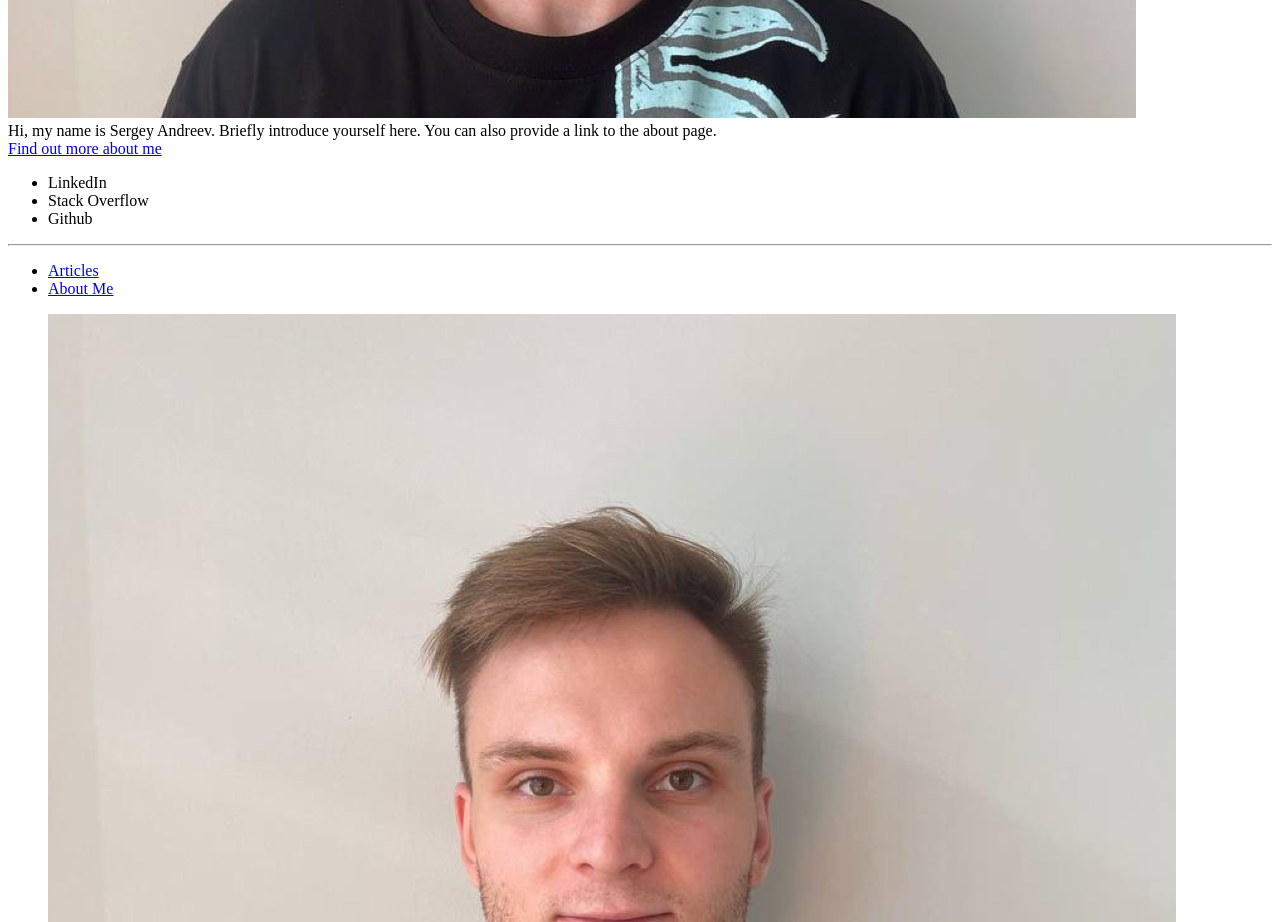
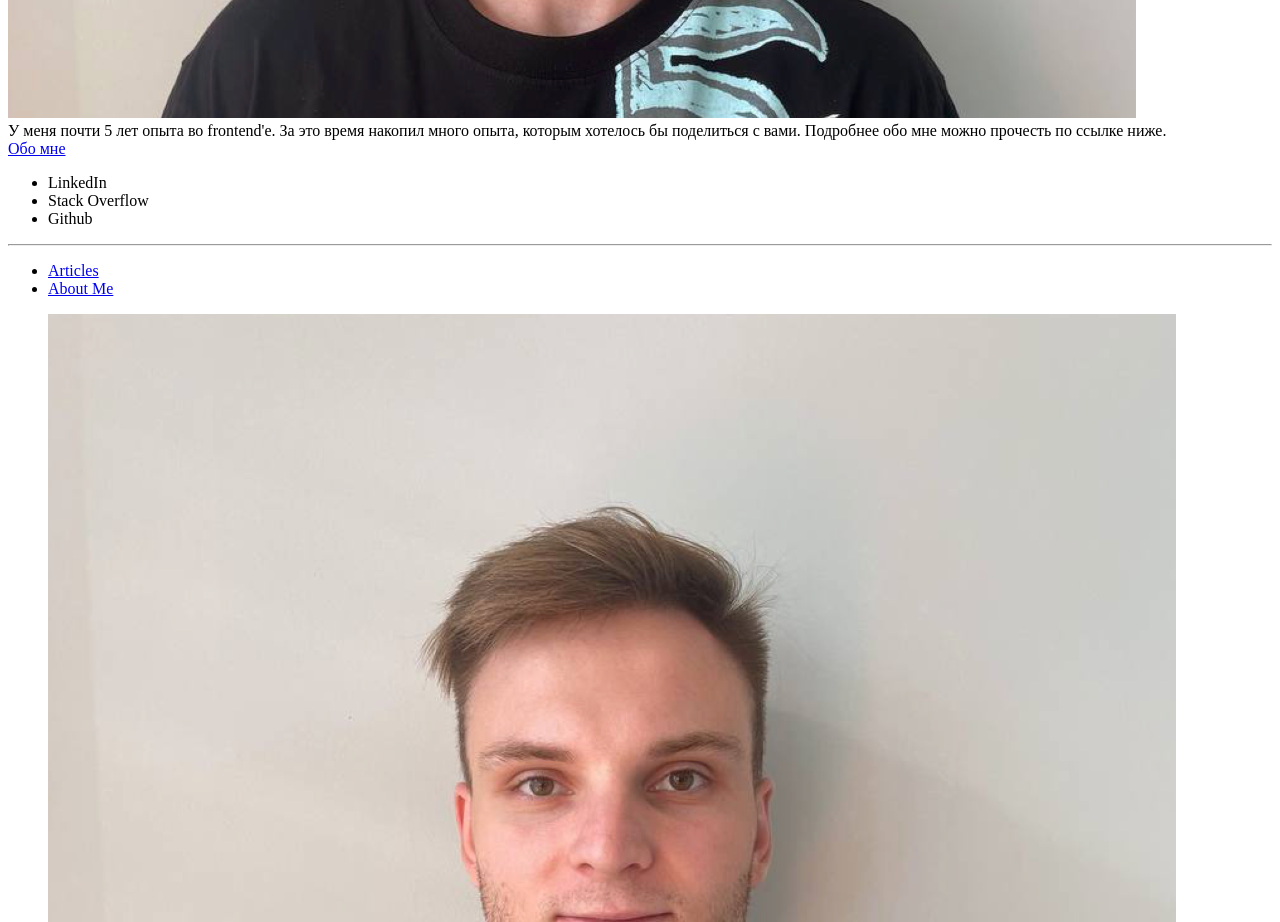
Before and after one commit to andreevsm/blog-app, a Gatsby site: page / in a window 1280 px wide. Shown: the part 920-1842 px from the top of the page. Built offline with nearby package versions, Linux system fonts and the light colour scheme; Gatsby itself is replaced by a stand-in of ours.

Commit message:
Added short info

```diff
--- a/src/components/header.jsx
+++ b/src/components/header.jsx
@@ -13,10 +13,12 @@ const Header = () => (
         <div>
           <img src={Avatar} alt="Sergey'blog Avatar" className="w-40 h-40 rounded-full mb-4 mx-auto object-cover" />
           <div className="text-sm mb-4">
-            Hi, my name is Sergey Andreev. Briefly introduce yourself here. You can also provide a link to the about page.
+            У меня почти 5 лет опыта во frontend'е.
+            За это время накопил много опыта, которым хотелось бы поделиться с вами.
+            Подробнее обо мне можно прочесть по ссылке ниже.
             <br />
 
-            <Link to="/about">Find out more about me</Link>
+            <Link to="/about">Обо мне</Link>
           </div>
         </div>
         <ul>
```
Also changed, not shown: src/pages/{MarkdownRemark.frontmatter__slug}.jsx (+6 -3 lines).
